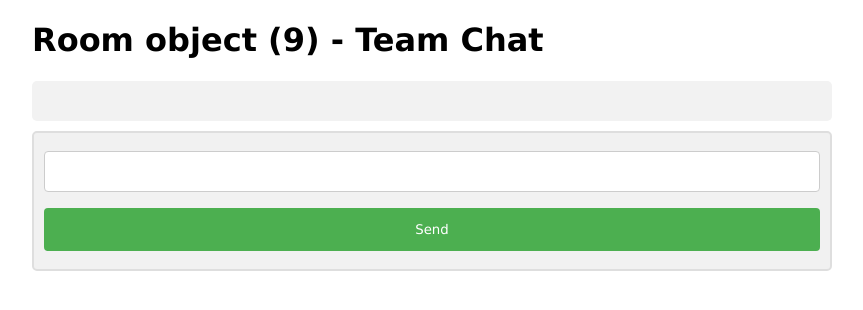
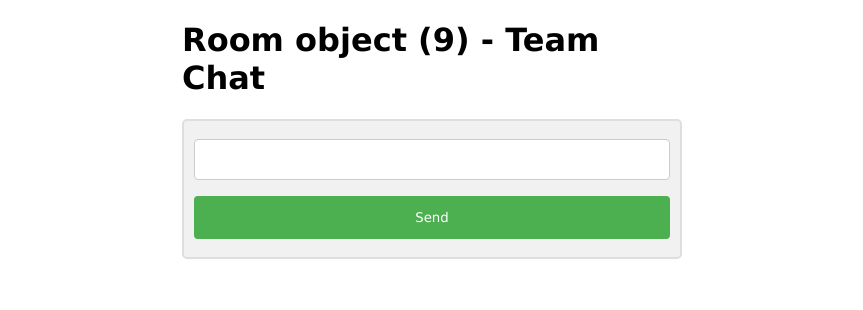
Before and after one commit to saicharan-code/TeamChat, a Django app: template djangochat/templates/room.html in a window 1280 px wide. Shown: the top 310 px of the page, without its empty margins (208-1071 px from the left). Run offline with Django 3.2, Linux system fonts and the light colour scheme; the template is opened without the code that fills it: values that come from a table or form of the project are taken from there, others are empty; data comes from the database, SQL or seed files in the repository; some libraries are stand-ins or nearby versions.

Commit message:
terminal commit

```diff
--- a/djangochat/templates/room.html
+++ b/djangochat/templates/room.html
@@ -5,7 +5,7 @@
 <style>
 body {
   margin: 0 auto;
-  max-width: 800px;
+  max-width: 500px;
   padding: 0 20px;
 }
 
@@ -58,15 +58,6 @@ body {
 <body>
 
 <h1 style="font-family: Verdana, Geneva, Tahoma, sans-serif;">{{room}} - Team Chat</h1>
-
-<div id="display">
-
-<!-- <div class="container darker">
-  <b>Tom</b><p>Hello Everyone, How Are You Guys Doing?</p>
-  <span class="time-left">20th, April 2021</span>
-</div> -->
-
-</div>
 
 <script>
 $(document).ready(function(){
@@ -153,7 +144,7 @@ setInterval(function(){
         csrfmiddlewaretoken:$('input[name=csrfmiddlewaretoken]').val(),
       },
       success: function(data){
-         //alert(data)
+         //alert
       }
     });
     document.getElementById('message').value = ''
```
Also changed, not shown: djangochat/chat/views.py (line endings or trailing spaces).
